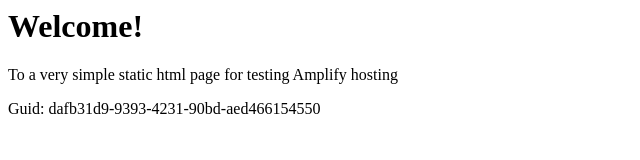
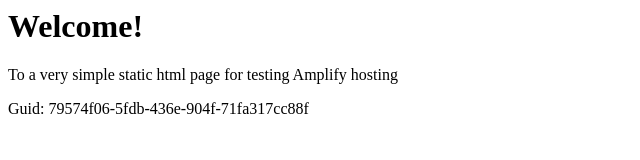
Before and after one commit to aws-aemilia-kix/Github-PR-Commit-Integration-Test-DoNotTouch-GitHubWebhookPushCanaryTest-v1-preprod-ap-northeast-3, a website: page src/index.html in a window 1280 px wide. Shown: the full height of the page, 0-640 px from the left. Drawn offline with Linux system fonts and the light colour scheme.

Commit message:
commit from integ tests

```diff
--- a/src/index.html
+++ b/src/index.html
@@ -12,6 +12,6 @@
 <body>
     <h1>Welcome!</h1>
     <p>To a very simple static html page for testing Amplify hosting</p>
-    <p>Guid: dafb31d9-9393-4231-90bd-aed466154550</p></body>
+    <p>Guid: 79574f06-5fdb-436e-904f-71fa317cc88f</p></body>
 
 </html>
```
